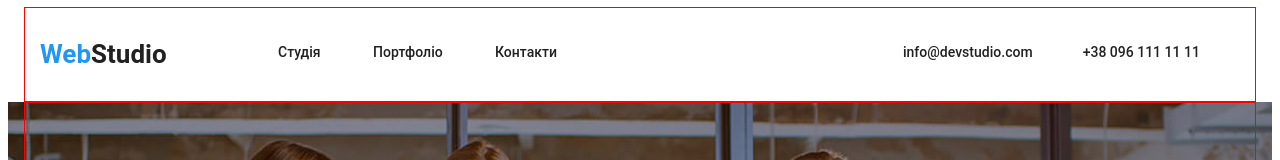
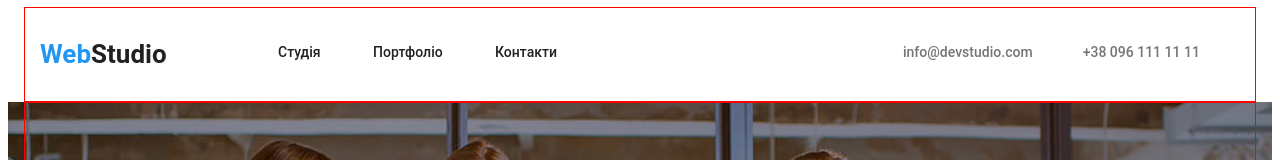
Before and after one commit to NikitosekPro/homework17, a plain HTML site: page index.html in a window 1280 px wide. Shown: the top 160 px of the page. Drawn offline with Linux system fonts and the light colour scheme.

Commit message:
Update index.html

```diff
--- a/index.html
+++ b/index.html
@@ -29,10 +29,10 @@
       </nav>
       <ul class="header-contact">
         <li class="header-contact-item">
-          <a class="header-contact-mail header-hover-item" href="mailto:info@devstudio.com">info@devstudio.com</a>
+          <a class="header-contact-mail header-hover-item contacts" href="mailto:info@devstudio.com">info@devstudio.com</a>
         </li>
         <li class="header-contact-item">
-          <a class="header-contact-number header-hover-item" href="tel:+380961111111">+38 096 111 11 11</a>
+          <a class="header-contact-number header-hover-item contacts" href="tel:+380961111111">+38 096 111 11 11</a>
         </li>
       </ul>
     </header>
```
